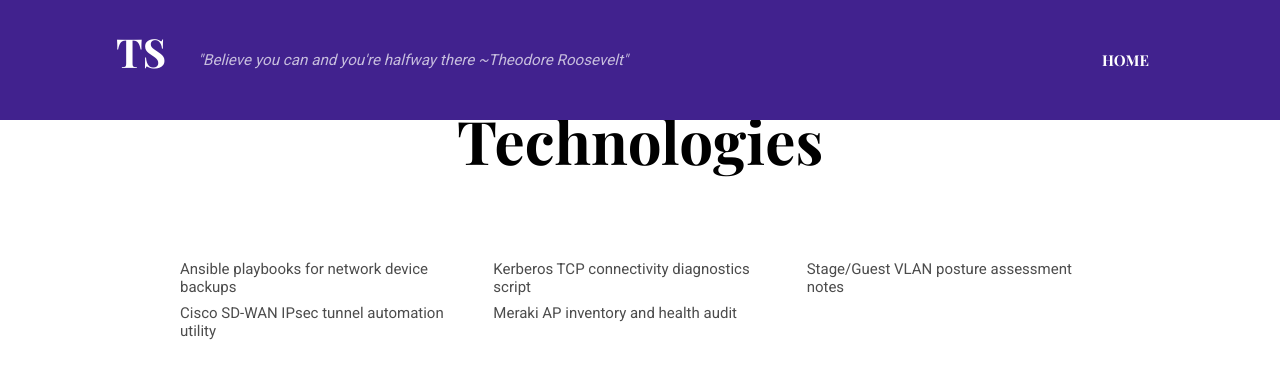
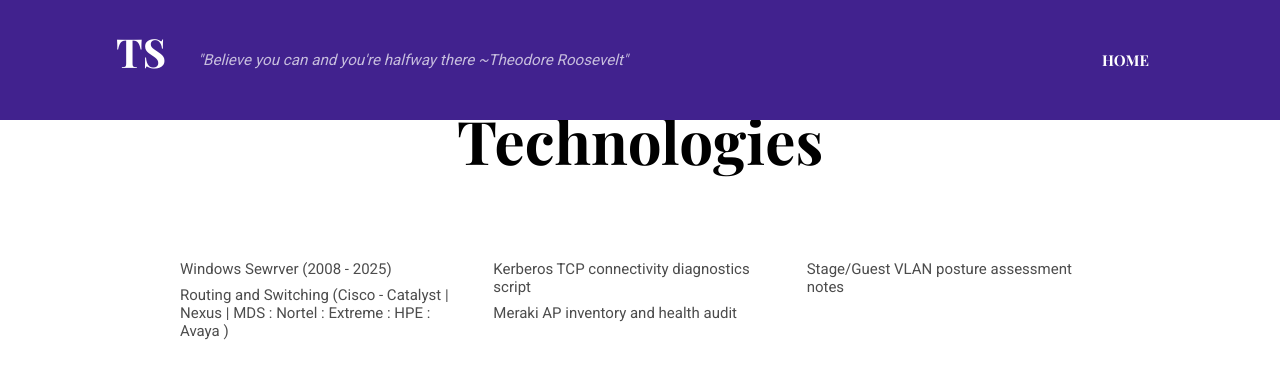
Before and after one commit to swid-tom/swid-tom.github.io, a Jekyll site: the page built from index.html, in a window 1280 px wide and 900 px high, scrolled down 4056 px, cut to the strip 0-480 px from the top of the window. Shown: the top 379 px of the strip. Built offline with Jekyll 4.4.1, drawn with Linux system fonts in a browser that asks for light colours.

Commit message:
Update settings.yml

```diff
--- a/_data/settings.yml
+++ b/_data/settings.yml
@@ -173,8 +173,8 @@ portfolio-home-items:
 
 # NEW: short text list items
 portfolio-home-list:
-  - text: "Ansible playbooks for network device backups"
-  - text: "Cisco SD-WAN IPsec tunnel automation utility"
+  - text: "Windows Sewrver (2008 - 2025)"
+  - text: "Routing and Switching (Cisco - Catalyst | Nexus | MDS : Nortel : Extreme : HPE : Avaya )"
   - text: "Kerberos TCP connectivity diagnostics script"
   - text: "Meraki AP inventory and health audit"
   - text: "Stage/Guest VLAN posture assessment notes"
```
